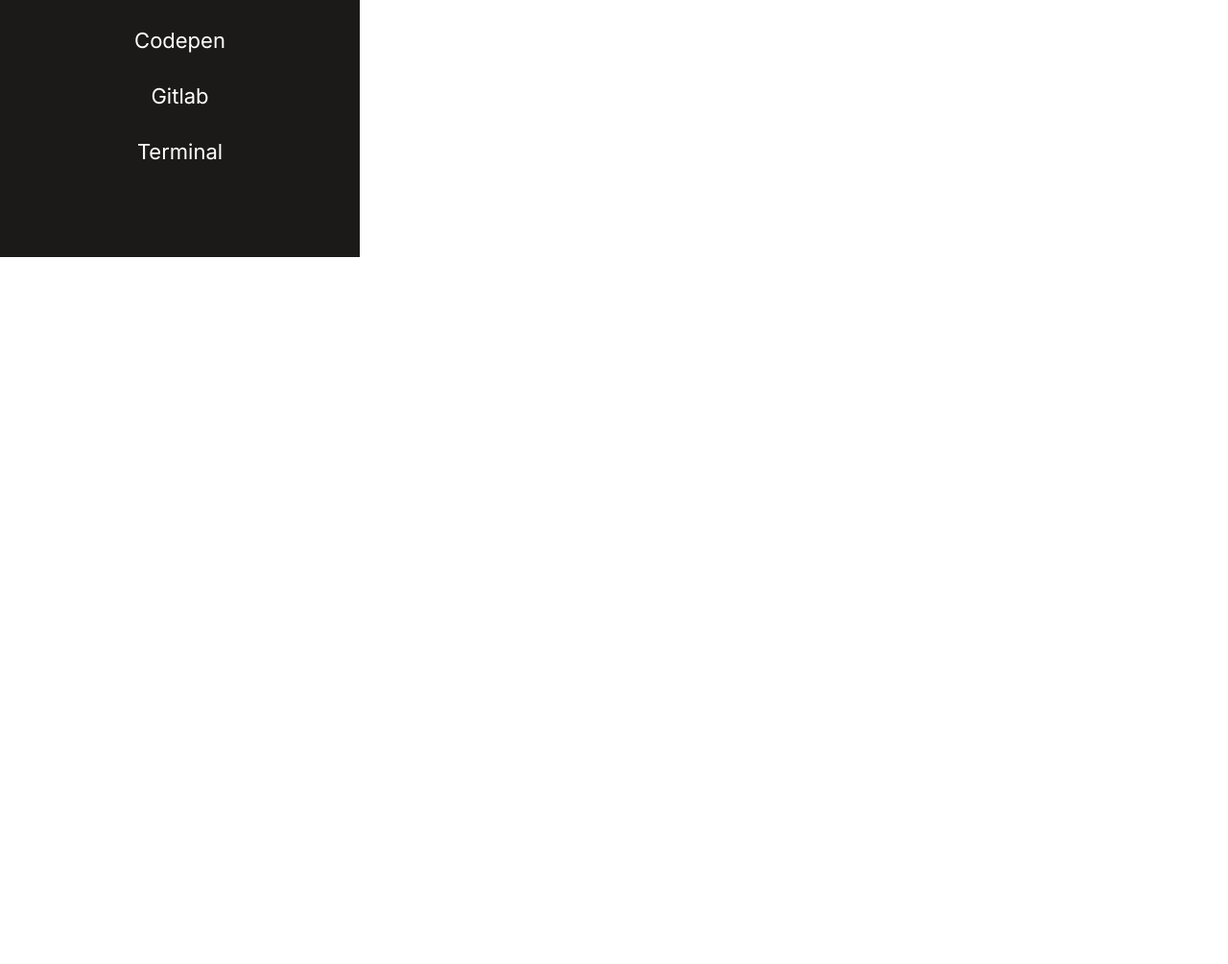
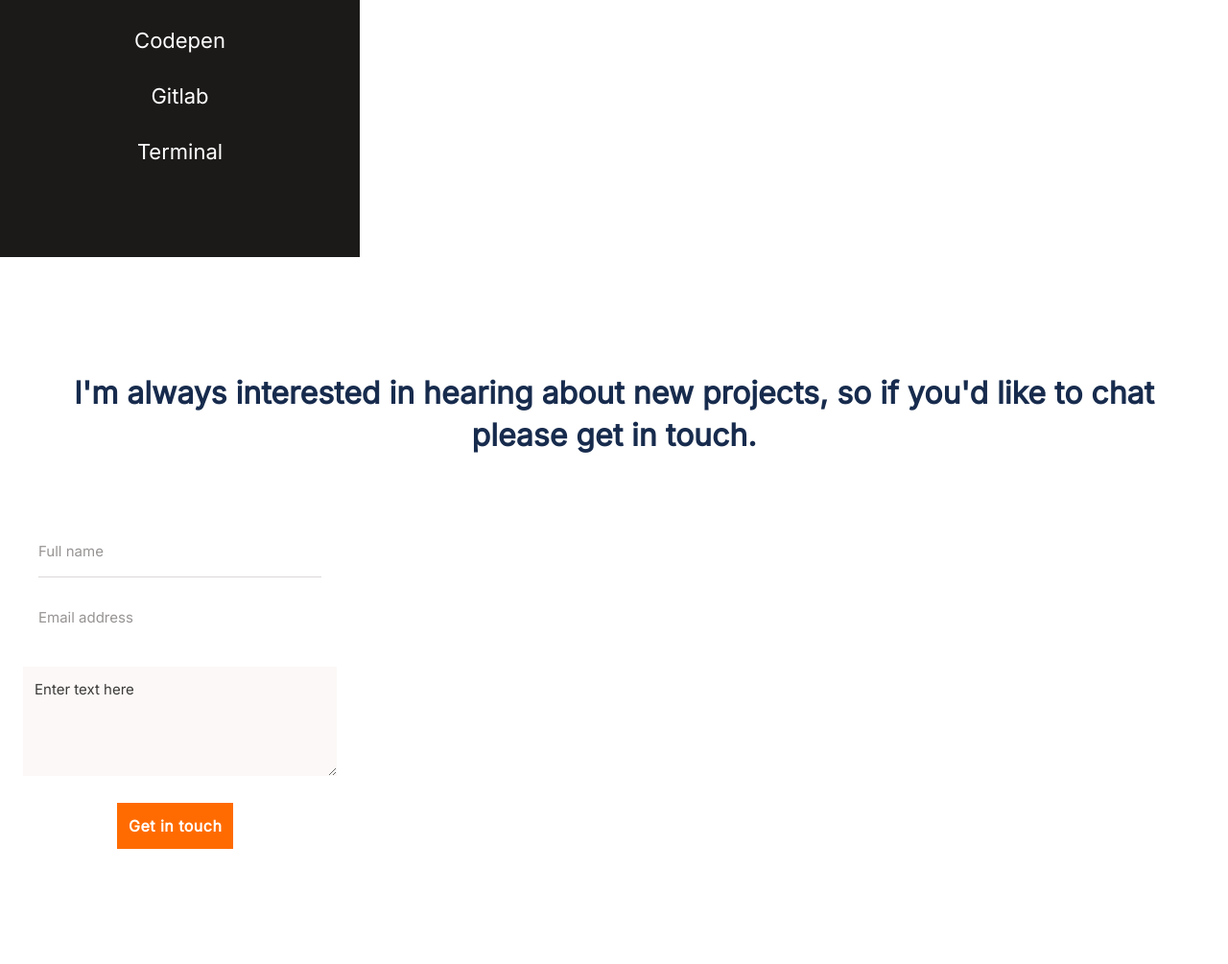
Before and after one commit to Outkarm/mobile-device-portfolio, a plain HTML site: page index.html in a window 1280 px wide. Shown: the part 6329-7334 px from the top of the page at 96% size. Before the commit the page ends 6597 px from the top, so only its background shows below. Drawn offline with Linux system fonts and the light colour scheme.

Commit message:
add contact form

```diff
--- a/index.html
+++ b/index.html
@@ -73,6 +73,7 @@
       </div>
     </section>
     <section class="work-section">
+      <h1 class="pass-error">blank</h1>
       <div class="work-section-head">
         <div class="my-recent-works">My Recent Works</div>
       </div>
@@ -249,9 +250,9 @@
         </article>
         <hr class="horizontal-line" />
         <article class="skill-list">
-          <h1 class="head-skill-list">
+          <h3 class="head-skill-list">
             <img src="./images/Micro/language.png" alt="bullet" /> Language
-          </h1>
+          </h3>
           <ul class="semi-list">
             <li>Javascript</li>
             <li>Ruby</li>
@@ -259,10 +260,10 @@
             <li>Css</li>
           </ul>
 
-          <h1 class="head-skill-list">
+          <h3 class="head-skill-list">
             <img src="./images/Micro/frameworks.png" alt="bullet" />
             Frameworks
-          </h1>
+          </h3>
           <ul class="semi-list">
             <li>Bootstrap</li>
             <li>Ruby on Rails</li>
@@ -271,9 +272,9 @@
             <li>Selenium</li>
           </ul>
 
-          <h1 class="head-skill-list">
+          <h3 class="head-skill-list">
             <img src="./images/Micro/skills.png" alt="bullet" /> Skills
-          </h1>
+          </h3>
           <ul class="semi-list">
             <li>Codekit</li>
             <li>Github</li>
@@ -284,5 +285,59 @@
         </article>
       </div>
     </section>
+    <footer class="contact-section">
+      <p class="contact-message">
+        I'm always interested in hearing about new projects, so if you'd like to
+        chat please get in touch.
+      </p>
+      <form
+        action="https://formspree.io/html/"
+        method="post"
+        class="contact-form"
+      >
+        <ul class="contact-form-section">
+          <li>
+            <label for="name" class="name-section"></label
+            ><input
+              type="text"
+              name="user_name"
+              id="name"
+              placeholder="Full name"
+            />
+          </li>
+
+          <li>
+            <label for="mail" class="email-section"></label
+            ><input
+              type="email"
+              name="user_email"
+              id="mail"
+              placeholder="Email address"
+            />
+          </li>
+
+          <li>
+            <label for="msg" class="message-section"></label
+            ><textarea
+              name="user_message"
+              id="msg"
+              placeholder="Enter text here"
+            ></textarea>
+          </li>
+          <li>
+            <button type="submit" class="submit-button">Get in touch</button>
+          </li>
+        </ul>
+      </form>
+      <hr />
+      <ul class="footer-social-media-icons">
+        <li><img src="./images/footer-logo/Dark-github.png" alt="" /></li>
+        <li><img src="./images/footer-logo/Dark-linked-in.png" alt="" /></li>
+        <li><img src="./images/footer-logo/Dark-two-fingers.png" alt="" /></li>
+        <li><img src="./images/footer-logo/Dark-twitter.png" alt="" /></li>
+        <li><img src="./images/footer-logo/Dark-M.png" alt="" /></li>
+      </ul>
+      <hr class="close-dash" />
+    </footer>
   </body>
 </html>
--- a/style.css
+++ b/style.css
@@ -539,3 +539,126 @@
   background-repeat: no-repeat;
   background-size: contain;
 }
+
+.contact-section {
+  margin-left: 24px;
+  margin-right: 24px;
+  display: flex;
+  flex-direction: column;
+  justify-content: center;
+}
+
+.contact-message {
+  margin-top: 120px;
+  margin-bottom: 58px;
+  font-family: "Inter", sans-serif;
+  font-style: normal;
+  font-weight: 700;
+  font-size: 32px;
+  line-height: 44px;
+  text-align: center;
+  color: #172b4d;
+  flex: none;
+  order: 0;
+  flex-grow: 0;
+}
+
+.contact-form-section {
+  list-style: none;
+  align-items: center;
+}
+
+#name {
+  margin: 15px 16px;
+  width: 295px;
+  font-family: "Inter", sans-serif;
+  font-style: normal;
+  font-weight: 400;
+  font-size: 15px;
+  line-height: 24px;
+  border-style: none;
+  border-bottom: 1px solid #dbd8d7;
+  padding-top: 14px;
+  padding-bottom: 14px;
+}
+
+#name::placeholder {
+  font-family: "Inter", sans-serif;
+  font-style: normal;
+  font-weight: 400;
+  font-size: 15px;
+  line-height: 24px;
+  color: #979493;
+}
+
+#mail {
+  margin: 15px 16px;
+  width: 295px;
+  font-family: "Inter", sans-serif;
+  font-style: normal;
+  font-weight: 400;
+  font-size: 15px;
+  line-height: 24px;
+  border-style: none;
+}
+
+#mail::placeholder {
+  font-family: "Inter", sans-serif;
+  font-style: normal;
+  font-weight: 400;
+  font-size: 15px;
+  line-height: 24px;
+  color: #979493;
+}
+
+#msg {
+  margin-top: 24px;
+  border-bottom: 24px;
+  width: 327px;
+  height: 114px;
+  padding: 12px;
+  font-family: "Inter", sans-serif;
+  font-style: normal;
+  font-weight: 400;
+  font-size: 15px;
+  line-height: 24px;
+  background: #fbf8f7;
+  border-style: none;
+}
+
+#msg::placeholder {
+  font-family: "Inter", sans-serif;
+  font-style: normal;
+  font-weight: 400;
+  font-size: 15px;
+  line-height: 24px;
+  color: #3c3a39;
+}
+
+.submit-button {
+  padding: 12px;
+  margin-top: 24px;
+  margin-left: 98px;
+  margin-right: 98px;
+  margin-bottom: 124px;
+  font-family: "Inter", sans-serif;
+  font-style: normal;
+  font-weight: 700;
+  font-size: 16px;
+  line-height: 24px;
+  display: flex;
+  flex-direction: row;
+  align-items: center;
+  text-align: center;
+  letter-spacing: 0.03em;
+  border-style: none;
+  color: #ffffff;
+  background: #ff6b00;
+  flex: none;
+  order: 0;
+  flex-grow: 0;
+}
+
+.pass-error {
+  display: none;
+}
```
Also changed, not shown: .stylelintrc.json, images/footer-logo/Dark-M.png (added), images/footer-logo/Dark-github.png (added), images/footer-logo/Dark-twitter.png (added), images/footer-logo/Dark-two-fingers.png (added).
